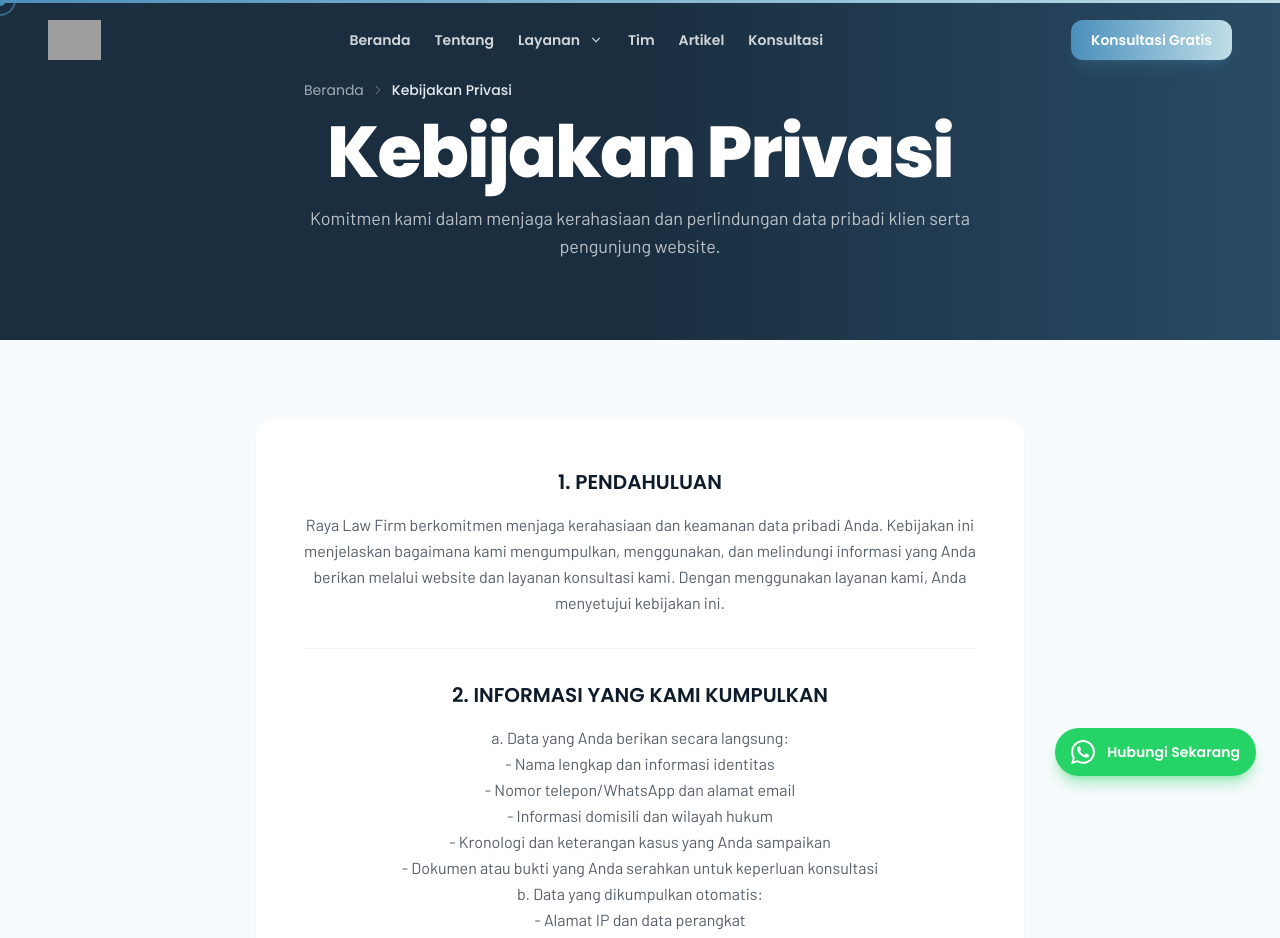
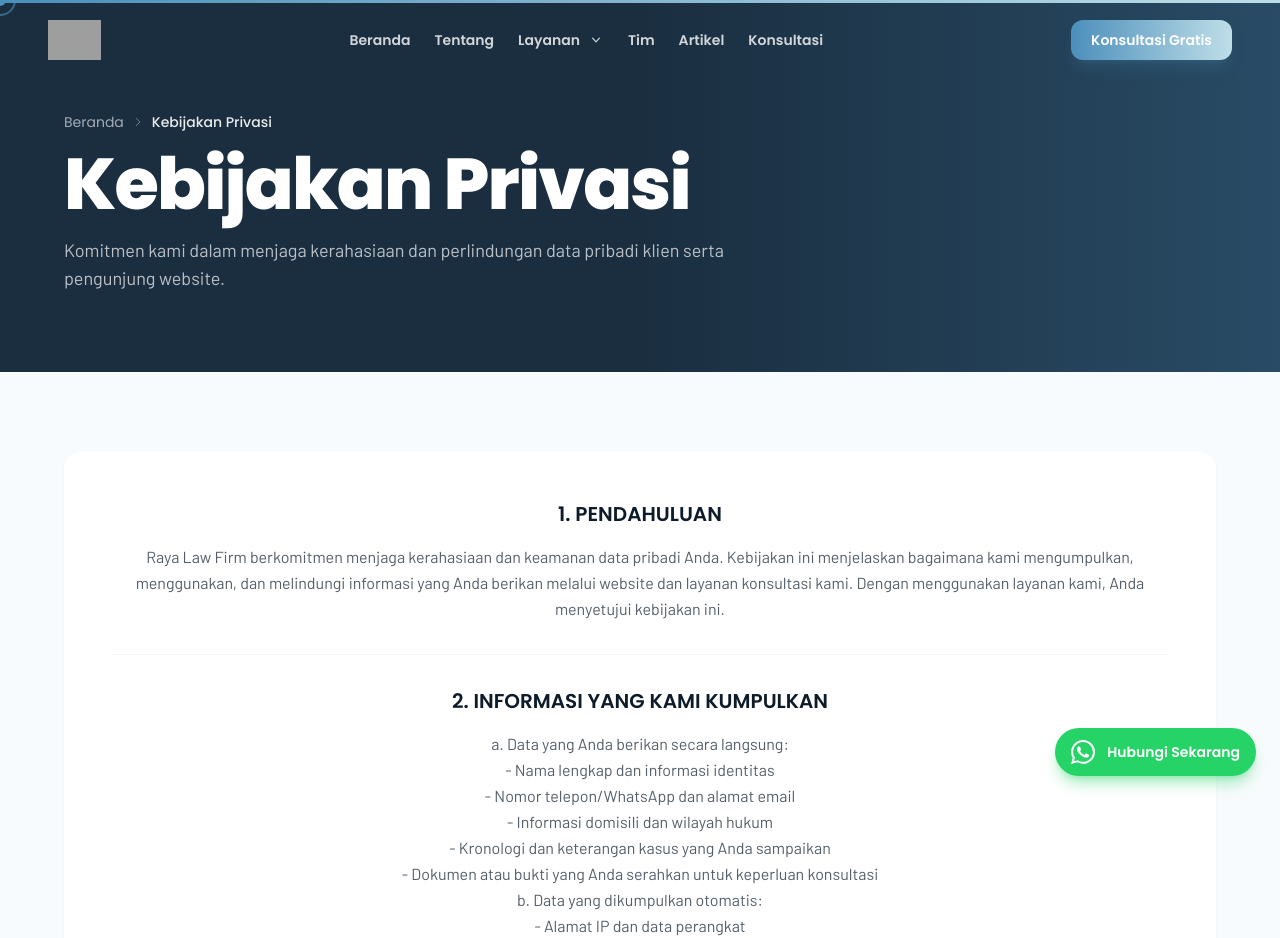
Before and after one commit to riswanramadhan/web-rayalawfirm, a Next.js app: page /kebijakan-privasi in a window 1280 px wide. Shown: the top 938 px of the page. Built offline with nearby package versions, Linux system fonts and the light colour scheme; grey boxes are pictures that could not be loaded.

Commit message:
style: KebijakanPrivasiPage add padding and width
13. kebijakan privasi, kayak nomor 1, dan sama dengan page lain (rata kiri) dan lebih lebar seperti bagian tentang

```diff
--- a/app/kebijakan-privasi/page.tsx
+++ b/app/kebijakan-privasi/page.tsx
@@ -91,10 +91,10 @@
 export default function KebijakanPrivasiPage() {
   return (
     <main className="flex flex-col">
-      <section className="relative overflow-hidden bg-navy py-16 lg:py-20">
+      <section className="relative overflow-hidden bg-navy py-16 lg:pt-28 lg:pb-20">
         <div className="absolute inset-0 bg-gradient-to-r from-navy/95 via-navy/85 to-primary/30" />
-        <div className="relative mx-auto w-full max-w-7xl px-6 text-center lg:px-16">
-          <div className="mx-auto max-w-2xl" data-aos="fade-up">
+        <div className="relative mx-auto w-full max-w-7xl px-6 lg:px-16">
+          <div className="max-w-2xl" data-aos="fade-up">
             <Breadcrumb
               items={[{ label: 'Beranda', href: '/' }, { label: 'Kebijakan Privasi' }]}
             />
@@ -110,7 +110,7 @@
       </section>
 
       <section className="bg-offwhite py-16 lg:py-20">
-        <div className="mx-auto w-full max-w-4xl px-6 lg:px-16">
+        <div className="mx-auto w-full max-w-7xl px-6 lg:px-16">
           <div className="rounded-2xl bg-white p-8 shadow-sm lg:p-12">
             <div className="space-y-8">
               {sections.map((section) => (
```
